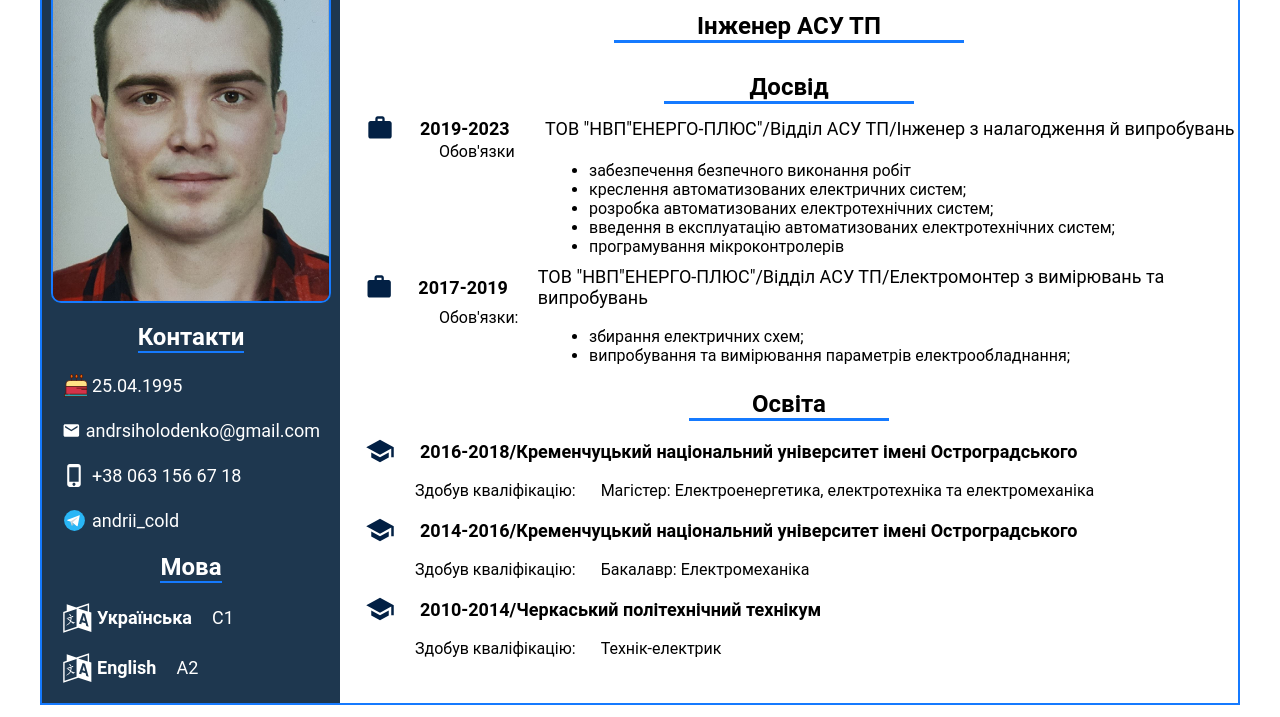
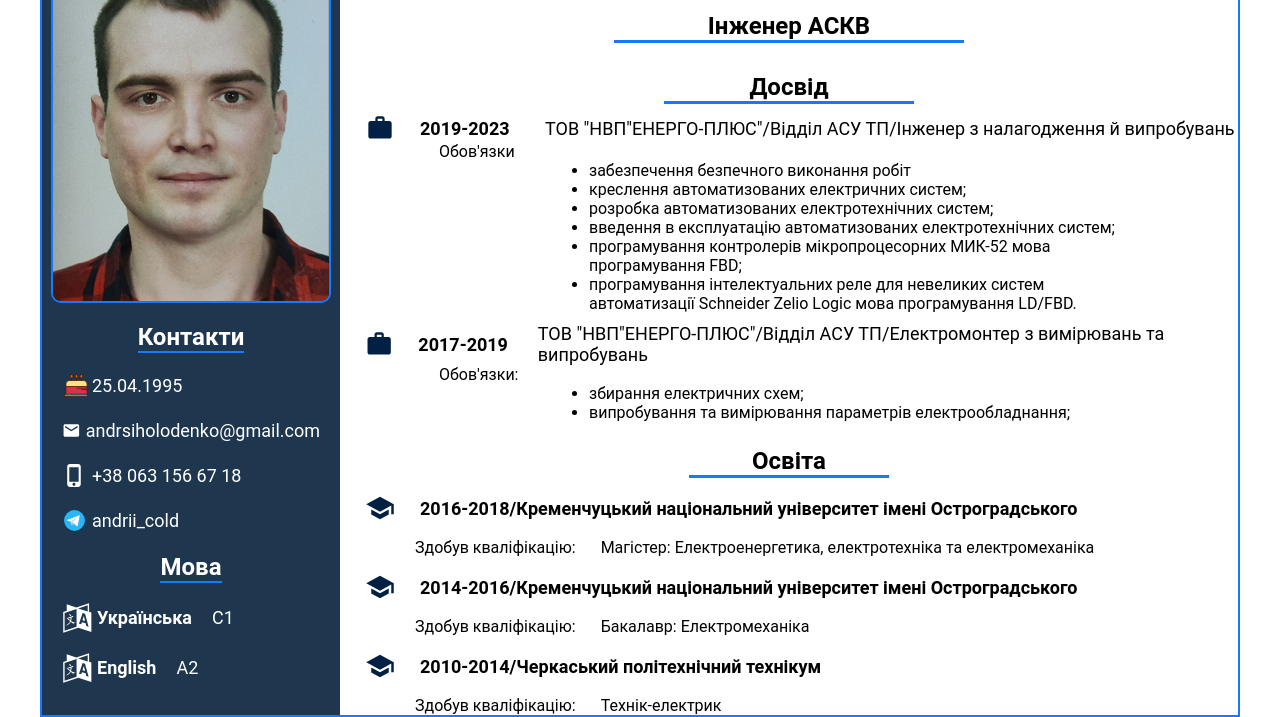
Before and after one commit to AndriiCold/Andrii_Kholodenko_Front-End_developer, a plain HTML site: page index.html in a window 1280 px wide. Shown: the part 98-815 px from the top of the page. Drawn offline with Linux system fonts and the light colour scheme.

Commit message:
changes-experience

```diff
--- a/assets/style/style.css
+++ b/assets/style/style.css
@@ -23,7 +23,6 @@ a:active { text-decoration: none; }
     padding: 20px 0;
     background-color: #0B2740EB;
     width: 300px;
-    height: 100%;
     display: flex;
     flex-direction: column;
     align-items: center;
--- a/index.html
+++ b/index.html
@@ -209,7 +209,7 @@
             <div class="user-name">
                 <h1 class="user-name__title">Андрій Андрійович Холоденко</h1>
                 <div class="user-name__line"></div>
-                <h2 class="user-name__subtitle">Інженер АСУ ТП</h2>
+                <h2 class="user-name__subtitle">Інженер АСКВ</h2>
                 <div class="user-name__line"></div>
             </div>
             <div class="experiences">
@@ -229,7 +229,8 @@
                         <li class="experiences__item">креслення автоматизованих електричних систем;</li>
                         <li class="experiences__item">розробка автоматизованих електротехнічних систем;</li>
                         <li class="experiences__item">введення в експлуатацію автоматизованих електротехнічних систем;</li>
-                        <li class="experiences__item">програмування мікроконтролерів</li>
+                        <li class="experiences__item">програмування контролерів мікропроцесорних МИК-52 мова програмування FBD;</li>
+                        <li class="experiences__item">програмування інтелектуальних реле для невеликих систем автоматизації Schneider Zelio Logic мова програмування LD/FBD.</li>
                     </ul>
                 </div>
                 <div class="content-row experiences__content-row">
```
